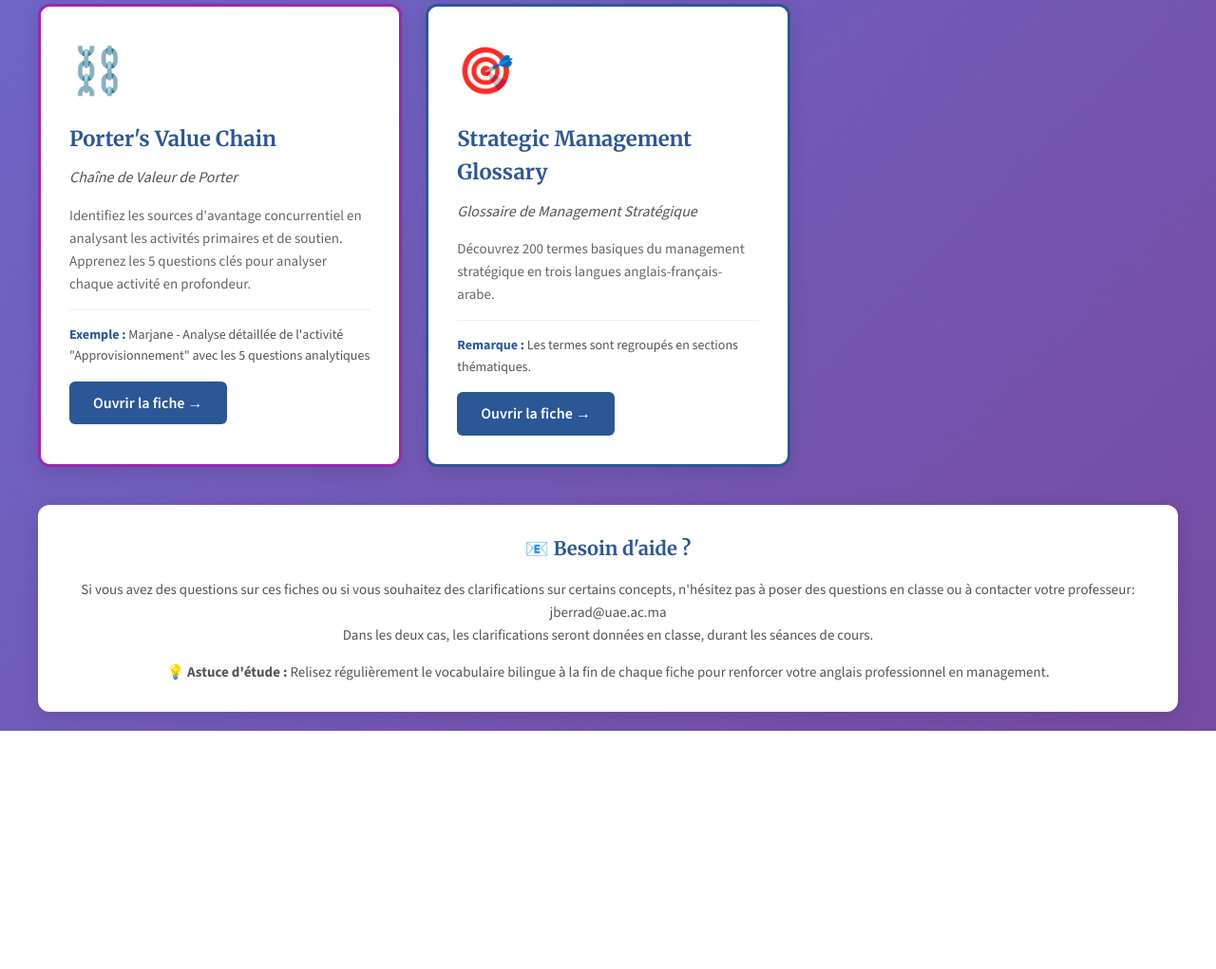
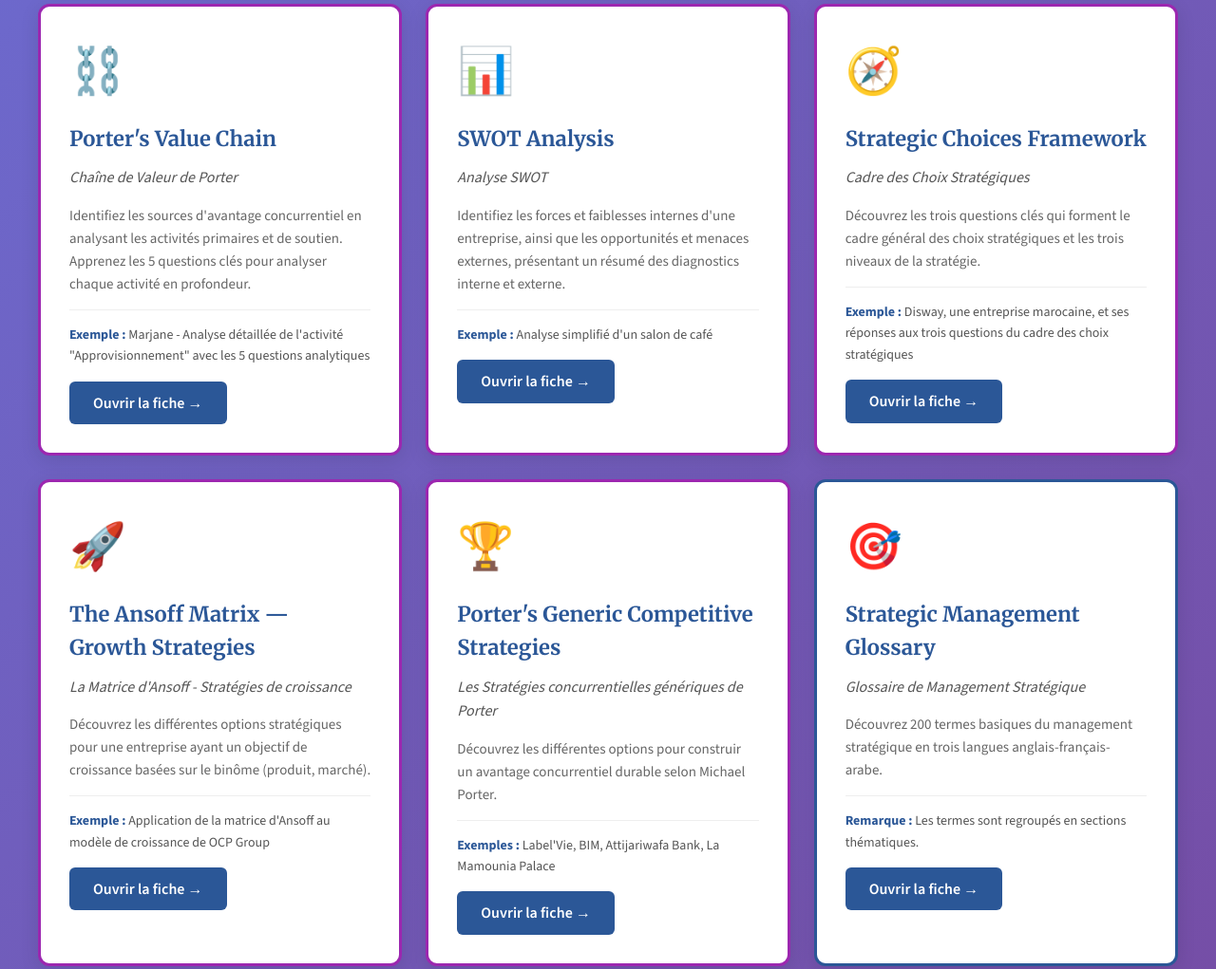
Before and after one commit to Berrad-Prof-Strategy/Strategic-management, a plain HTML site: page index.html in a window 1280 px wide. Shown: the part 1895-2916 px from the top of the page at 95% size. Before the commit the page ends 2665 px from the top, so only its background shows below. Drawn offline with nearby package versions, Linux system fonts and the light colour scheme.

Commit message:
Add files via upload

```diff
--- a/index.html
+++ b/index.html
@@ -375,6 +375,58 @@
                 <span class="card-button">Ouvrir la fiche →</span>
             </a>
 
+<a href="SWOT_Analysis.html" class="card purple">
+                <span class="card-icon">📊</span>
+                <div class="card-title">SWOT Analysis</div>
+                <div class="card-subtitle">Analyse SWOT</div>
+                <div class="card-description">
+                    Identifiez les forces et faiblesses internes d'une entreprise, ainsi que les opportunités et menaces externes, présentant un résumé des diagnostics interne et externe.
+                </div>
+                <div class="card-topics">
+                    <strong>Exemple :</strong> Analyse simplifié d'un salon de café
+                </div>
+                <span class="card-button">Ouvrir la fiche →</span>
+            </a>
+
+<a href="Strategic_Choices_Framework.html" class="card purple">
+                <span class="card-icon">🧭</span>
+                <div class="card-title">Strategic Choices Framework</div>
+                <div class="card-subtitle">Cadre des Choix Stratégiques</div>
+                <div class="card-description">
+                    Découvrez les trois questions clés qui forment le cadre général des choix stratégiques et les trois niveaux de la stratégie.
+                </div>
+                <div class="card-topics">
+                    <strong>Exemple :</strong> Disway, une entreprise marocaine, et ses réponses aux trois questions du cadre des choix stratégiques
+                </div>
+                <span class="card-button">Ouvrir la fiche →</span>
+            </a>
+
+<a href="Ansoff_Matrix.html" class="card purple">
+                <span class="card-icon">🚀</span>
+                <div class="card-title">The Ansoff Matrix — Growth Strategies</div>
+                <div class="card-subtitle">La Matrice d'Ansoff - Stratégies de croissance</div>
+                <div class="card-description">
+                    Découvrez les différentes options stratégiques pour une entreprise ayant un objectif de croissance basées sur le binôme (produit, marché).
+                </div>
+                <div class="card-topics">
+                    <strong>Exemple :</strong> Application de la matrice d'Ansoff au modèle de croissance de OCP Group
+                </div>
+                <span class="card-button">Ouvrir la fiche →</span>
+            </a>
+
+<a href="Porters_Generic_Competitive_Strategies.html" class="card purple">
+                <span class="card-icon">🏆</span>
+                <div class="card-title">Porter's Generic Competitive Strategies</div>
+                <div class="card-subtitle">Les Stratégies concurrentielles génériques de Porter</div>
+                <div class="card-description">
+                    Découvrez les différentes options pour construir un avantage concurrentiel durable selon Michael Porter.
+                </div>
+                <div class="card-topics">
+                    <strong>Exemples :</strong> Label'Vie, BIM, Attijariwafa Bank, La Mamounia Palace
+                </div>
+                <span class="card-button">Ouvrir la fiche →</span>
+            </a>
+
 	<a href="strategic_mgmt_glossary.html" class="card blue">
                 <span class="card-icon">🎯</span>
                 <div class="card-title">Strategic Management Glossary</div>
```
